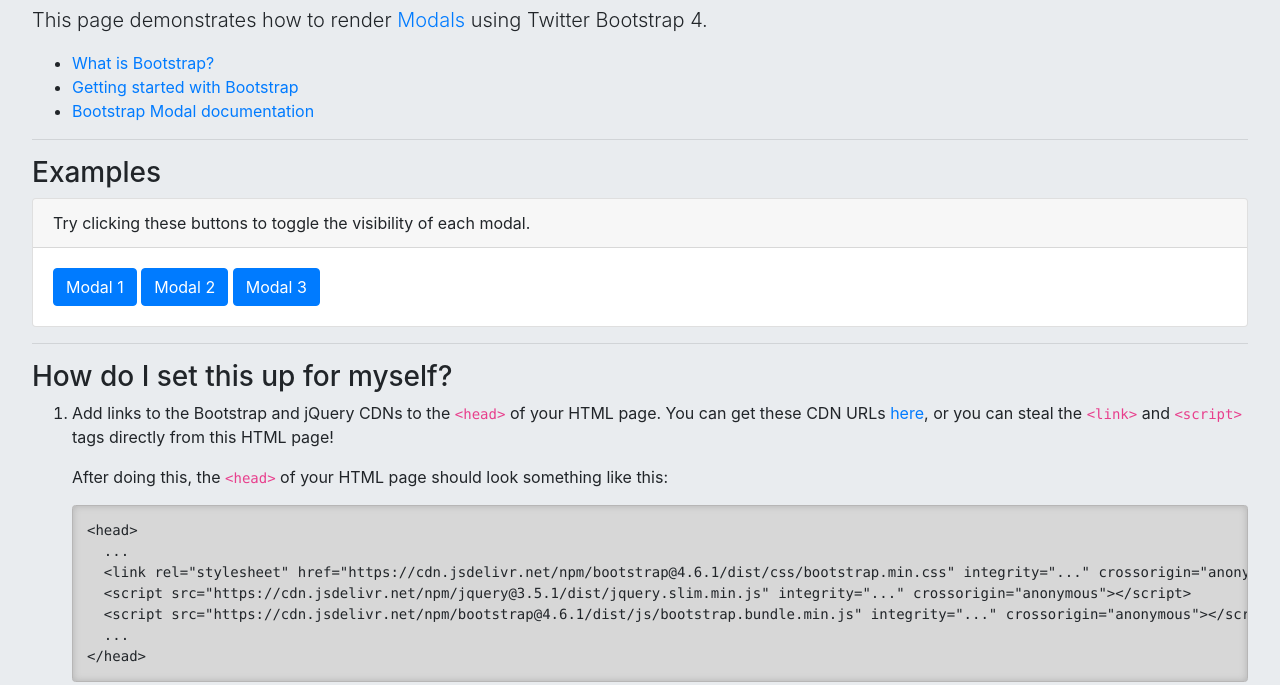
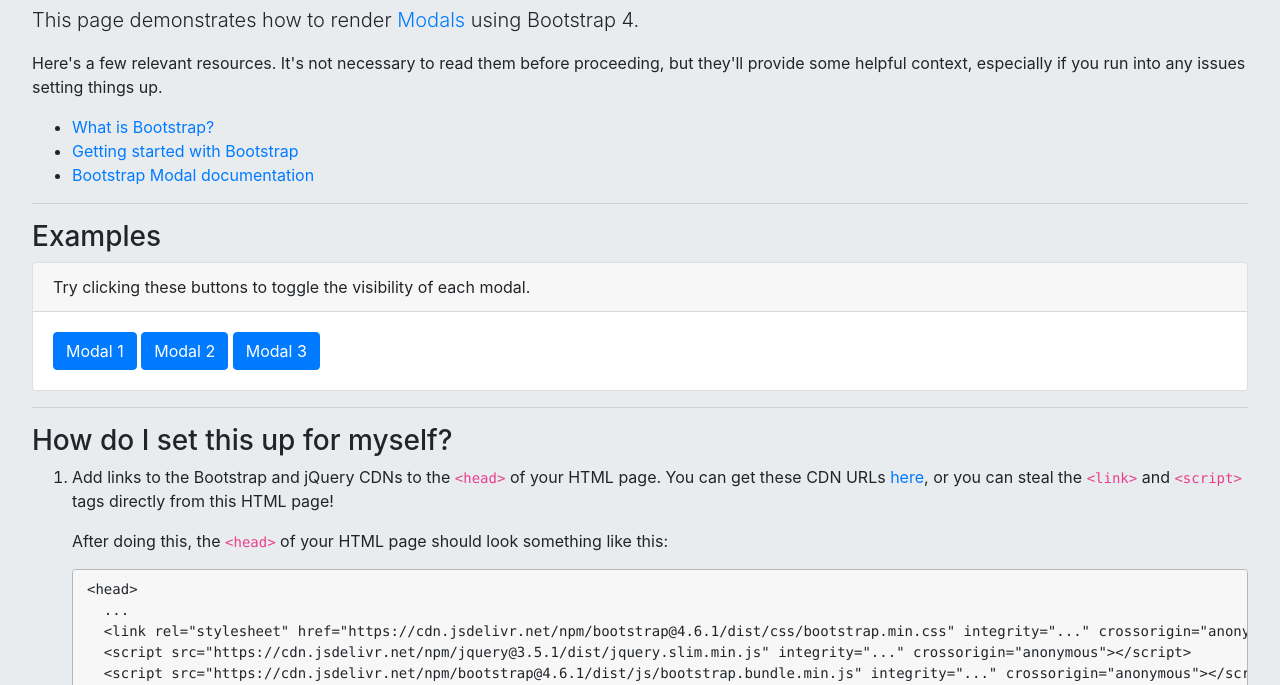
Before and after one commit to joshuafairchild2/bootstrap-modal-demo, a plain HTML site: page index.html in a window 1280 px wide. Shown: the part 115-800 px from the top of the page. Drawn offline with nearby package versions, Linux system fonts and the light colour scheme.

Commit message:
minor tweaks

```diff
--- a/index.css
+++ b/index.css
@@ -1,7 +1,6 @@
 .code-block {
-    background-color: #d7d7d7;
-    padding: 1em;
+    background-color: #f7f7f7;
+    padding: 0.66em 1em;
     border-radius: 0.25em;
     border: solid 1px #b7b6b6;
-    box-shadow: inset 0 0 0.5em #b3b3b3;
   }
--- a/index.html
+++ b/index.html
@@ -17,11 +17,12 @@
   <div class="jumbotron" style="margin: 0">
     <h1>Modal Demo</h1>
     <p class="lead">
-      This page demonstrates how to render <a target="_blank" href="https://en.wikipedia.org/wiki/Modal_window">Modals</a> using Twitter Bootstrap 4.
+      This page demonstrates how to render <a target="_blank" href="https://en.wikipedia.org/wiki/Modal_window">Modals</a> using Bootstrap 4.
     </p>
+    <p>Here's a few relevant resources. It's not necessary to read them before proceeding, but they'll provide some helpful context, especially if you run into any issues setting things up.</p>
     <ul>
       <li>
-        <a targte="_blank" href="https://careerfoundry.com/en/blog/web-development/what-is-bootstrap-a-beginners-guide/">What is Bootstrap?</a>
+        <a target="_blank" href="https://en.wikipedia.org/wiki/Bootstrap_(front-end_framework)">What is Bootstrap?</a>
       </li>
       <li>
         <a target="_blank" href="https://getbootstrap.com/docs/4.6/getting-started/introduction/">Getting started with Bootstrap</a>
```
